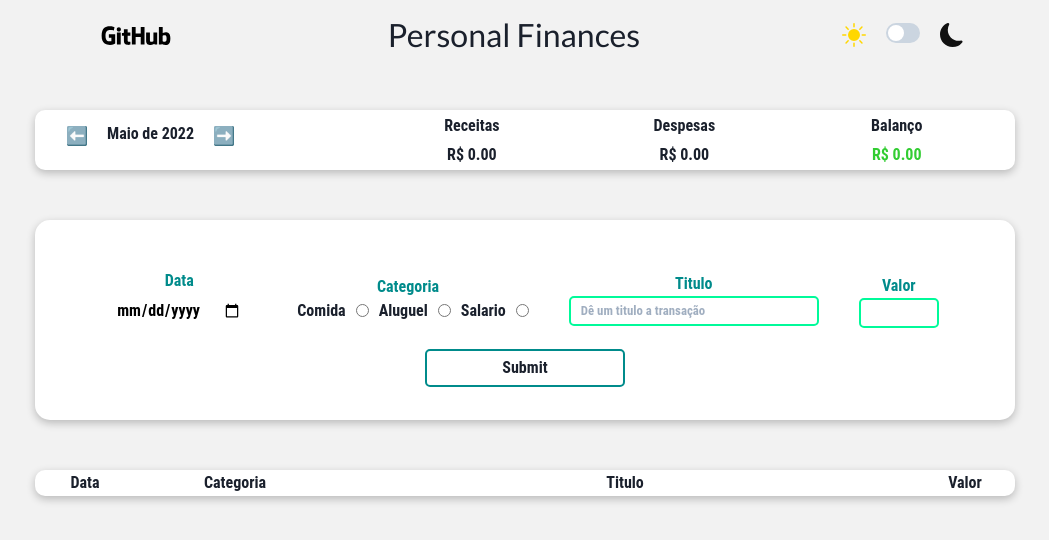
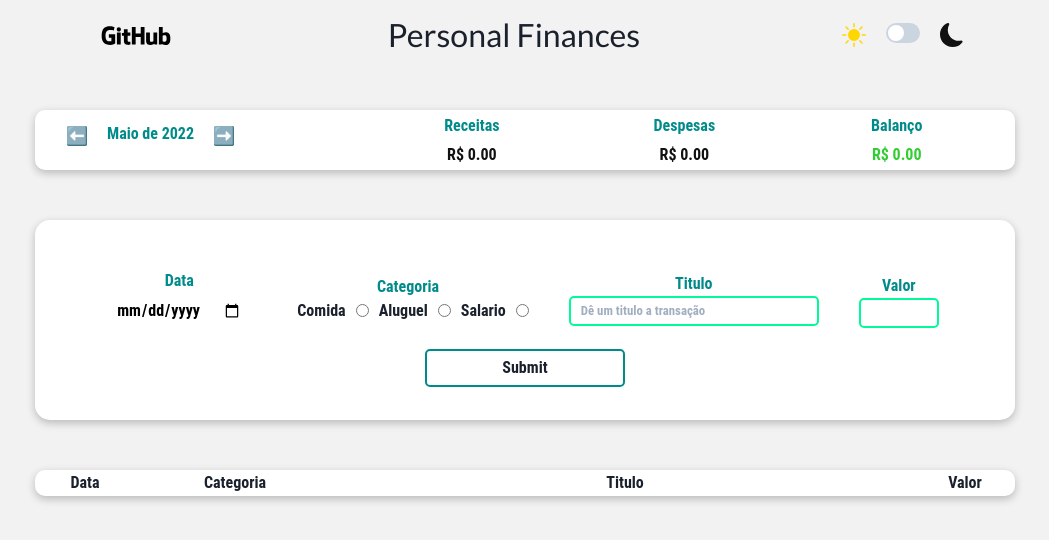
Before and after one commit to santosfk/personal-finances, a React (Vite) app: page / in a window 1280 px wide. Shown: the top 540 px of the page, without its empty margins (115-1164 px from the left). Built offline with nearby package versions, Linux system fonts and the light colour scheme.

Commit message:
feat/adjusting information component colors

```diff
--- a/src/components/InfoArea/style.ts
+++ b/src/components/InfoArea/style.ts
@@ -16,7 +16,7 @@ export const Container = styled.div`
 export const MonthArea = styled.div`
   flex: 1;
   display: flex;
-  color: ${({ theme }) => theme.COLOR.INPUTS};
+  color: ${({ theme }) => theme.COLOR.SECONDTEXT};
   font-weight: bold;
 `;
 export const MonthArrow = styled.div`
@@ -34,8 +34,6 @@ export const ResumeArea = styled.div`
   display: flex;
   align-items: center;
 
-  color: ${({ theme }) => theme.COLOR.TEXT};
-
   font-weight: bold;
 `;
 export const MonthTitle = styled.div``;
--- a/src/components/ResumeItem/style.ts
+++ b/src/components/ResumeItem/style.ts
@@ -1,15 +1,17 @@
+import { theme } from "@chakra-ui/react";
 import styled from "styled-components";
 export const Container = styled.div`
   flex: 1;
 `;
 export const Title = styled.div`
-  color: ${({ theme }) => theme.COLOR.BLUE};
+  color: ${({ theme }) => theme.COLOR.SECONDTEXT};
   margin-bottom: 5px;
   text-align: center;
   font-weight: bold;
   font-size: 1rem;
 `;
 export const Value = styled.div<{ color?: String }>`
-  color: ${(props) => props.color ?? "black"};
+  color: ${({ color }) =>
+    color ? color : ({ theme }) => theme.COLOR.FISRTTEXT};
   text-align: center;
 `;
--- a/src/themes/dark.ts
+++ b/src/themes/dark.ts
@@ -1,7 +1,7 @@
 export default {
   COLOR: {
     BACKGROUND: "#000000",
-    TEXT: "#F2F2F2",
+    FISRTTEXT: "#F2F2F2",
     DIV: "#111111",
     BLUE: "#0171F0",
     ICON_SUN: "#111111",
```
